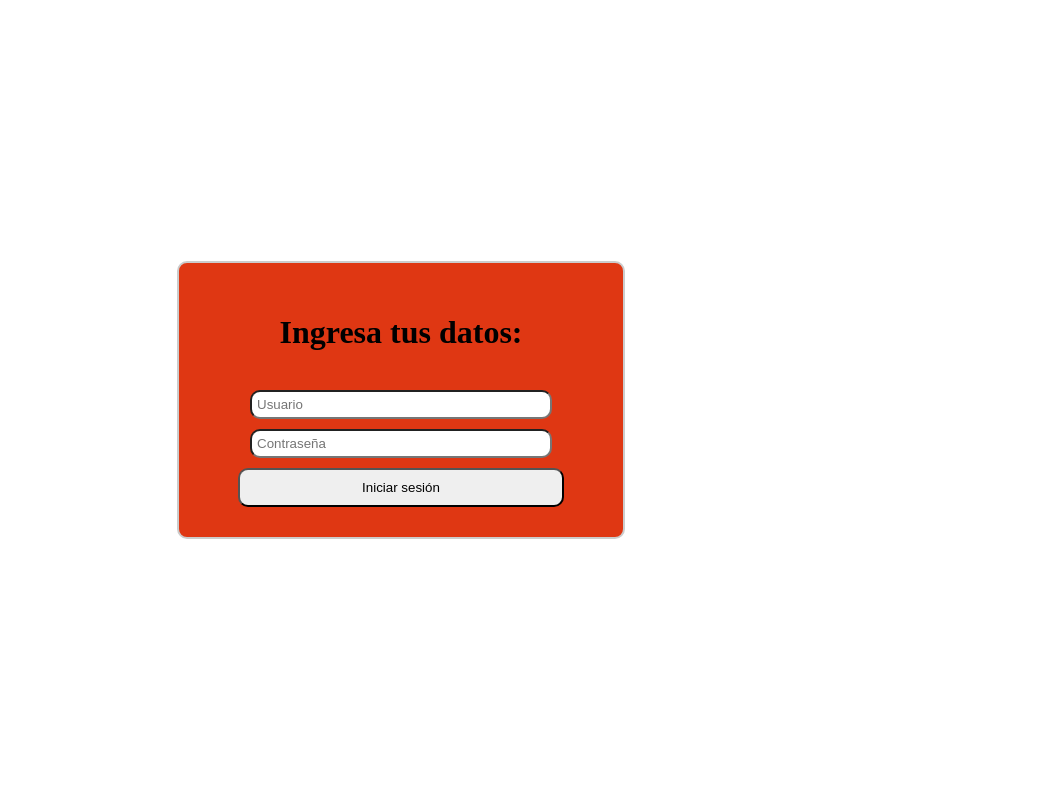
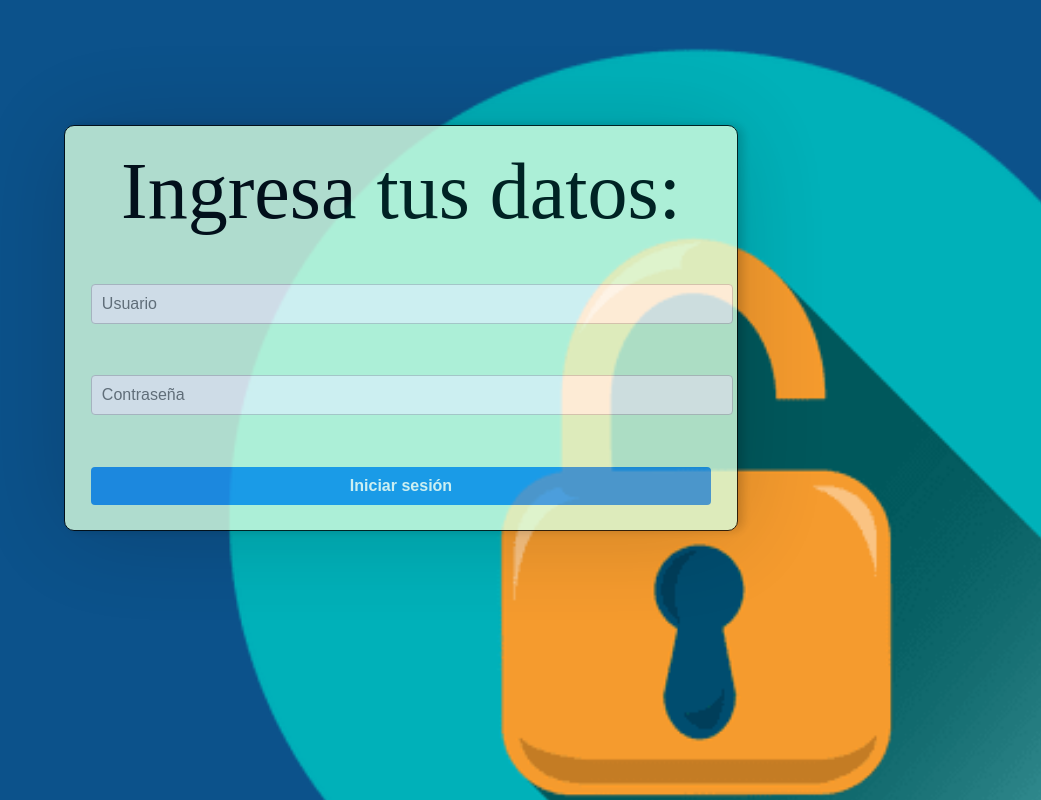
Before and after one commit to Programador54/Saeko, a PHP site: page /inicio_sesion.php in a window 1280 px wide. Shown: the whole page, without its empty margins (239-1280 px from the left). Run offline with PHP 8.4, Linux system fonts and the light colour scheme.

Commit message:
Update inicio_sesion.php

```diff
--- a/inicio_sesion.php
+++ b/inicio_sesion.php
@@ -34,59 +34,25 @@ $conn->close();
 <html lang="es">
 
 <head>
-    <meta charset="UTF-8">
-    <meta name="viewport" content="width=device-width, initial-scale=1.0">
-    <title>Inicio de sesión</title>
-    <style>
-        body {
-            display: flex;
-            align-items: center;
-            justify-content: center;
-            height: 100vh;
-            margin: 0;
-        }
-
-        .form {
-            border: 2px solid #ccc;
-            border-radius: 10px;
-            padding: 30px;
-            width: 30%;
-            text-align: center;
-            background-color: #DF3713;
-        }
-
-        input {
-            margin-bottom: 10px;
-            padding: 5px;
-            width: 75%;
-            border-radius: 10px;
-
-        }
-
-        button {
-            width: 85%;
-            padding: 10px;
-            border-radius: 10px;
-        }
-
-        h2 {
-            align-items: justify;
-            padding: 5px;
-            text-decoration: underline;
-
-        }
-    </style>
+  <meta charset="UTF-8">
+  <meta name="viewport" content="width=device-width, initial-scale=1.0">
+  <link rel="stylesheet" href="styles.css">
+  <title>Inicio de sesión</title>
 </head>
 
-<body>
-    <div class="form">
-        <h1>Ingresa tus datos:</h1><br>
-        <form action="inicio_sesion.php" method="POST">
-            <input type="text" name="username" placeholder="Usuario" required>
-            <input type="password" name="password" placeholder="Contraseña" required>
-            <button type="submit">Iniciar sesión</button><br>
-        </form>
+<body class="backcolor">
+<div id="sesion">
+<div class="container">
+    <div class="titulo">Ingresa tus datos:<br>
+      <form action="inicio_sesion.php" method="POST">
+        <input type="text" name="username" placeholder="Usuario" required class="input">
+        <input type="password" name="password" placeholder="Contraseña" required class="input">
+        <button type="submit" class="button">Iniciar sesión</button><br>
+      </form>
     </div>
+</div>
+  </div>
+
 </body>
 
 </html>
```
